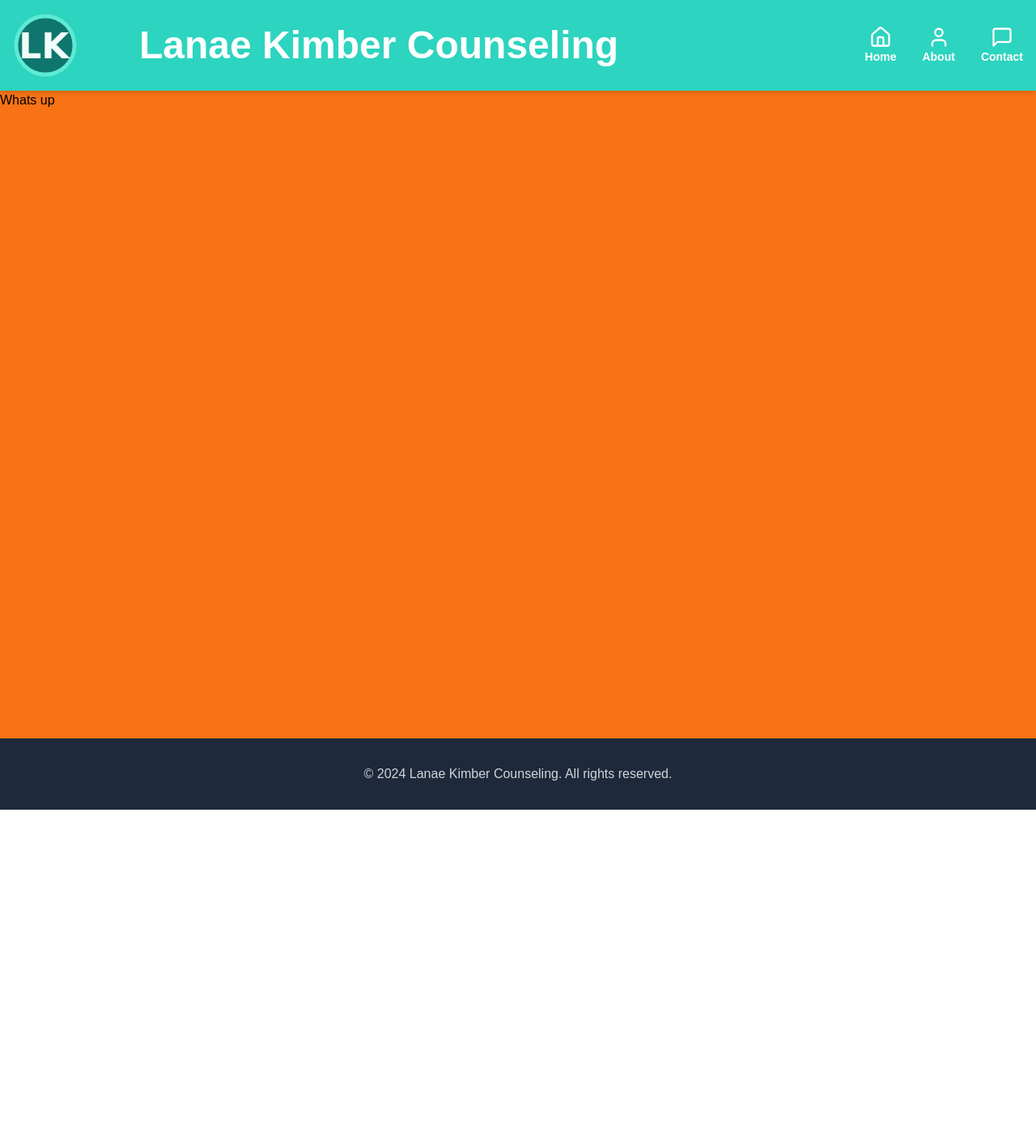
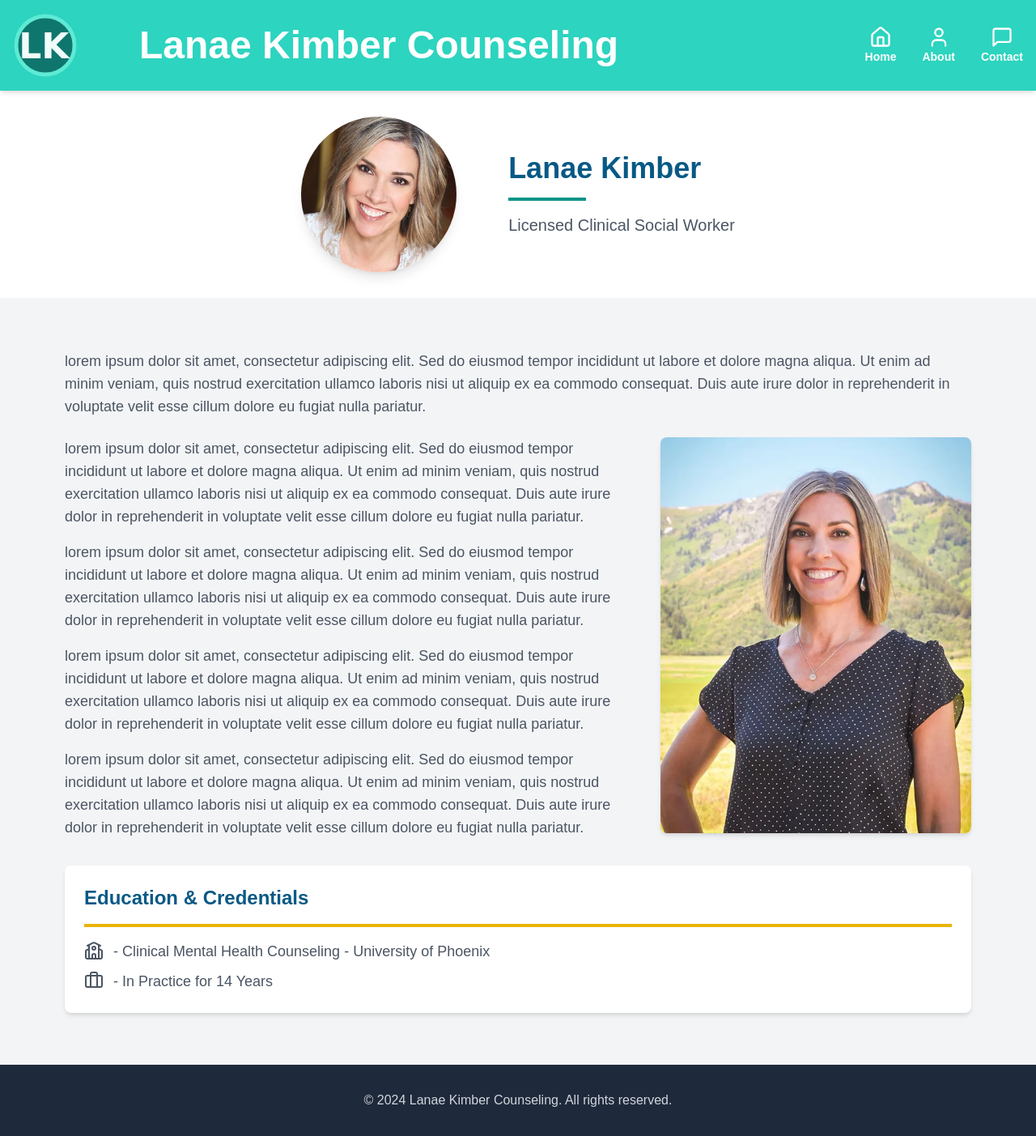
Before and after one commit to landonkimber/lanae-kimber-counseling, a React (Vite) app in the folder client/: page /about in a window 1280 px wide. Shown: the whole page at 81% size. Before the commit the page ends 1000 px from the top, so only its background shows below. Built offline with nearby package versions, Linux system fonts and the light colour scheme.

Commit message:
added about page. Made tweaks to navbar, and homepage

```diff
--- a/client/src/components/ExpertiseTile.jsx
+++ b/client/src/components/ExpertiseTile.jsx
@@ -2,7 +2,7 @@ import React from "react";
 
 const ExpertiseTile = () => {
   const TileStyle =
-    "bg-white font-bold text-gray-600 text-center border border-gray-50 rounded-lg py-3 m-2 transition duration-300 ease-in-out hover:scale-110 hover:bg-teal-600 hover:text-white select-none";
+    "select-none bg-white font-bold text-gray-600 text-center border border-gray-50 rounded-lg py-3 m-2 transition duration-300 ease-in-out hover:scale-110 hover:bg-teal-600 hover:text-white select-none";
   return (
     <div>
       <div className="grid grid-cols-4  content-center align-bottom">
--- a/client/src/components/NavBar.jsx
+++ b/client/src/components/NavBar.jsx
@@ -11,7 +11,7 @@ const NavBar = () => {
   };
 
   return (
-    <nav className="fixed top-0 w-full flex justify-center content-center bg-teal-400 font-sans h-28 z-10 shadow-md">
+    <nav className="fixed top-0 w-full flex justify-center content-center bg-teal-400 font-sans h-28 z-10 shadow-md select-none ">
       <div className="absolute z-30 container mx-auto px-4 h-full bg-teal-400 ">
         <div className=" flex items-center justify-between h-full bg-teal-400 z-30 relative">
           {/* Logo and Title */}
--- a/client/src/pages/About.jsx
+++ b/client/src/pages/About.jsx
@@ -1,9 +1,99 @@
 import React from "react";
+import lanaeImage from "/lanae.jpg";
+import lanaeHeadshot from "/lanae-headshot.jpg";
+
+import { Briefcase, School } from "lucide-react";
 
 const About = () => {
   return (
-    <div className="min-h-screen bg-orange-500">
-      <div>Whats up</div>
+    <div className="min-h-screen bg-gray-100">
+      {/* Hero Section */}
+      <div className="select-none flex items-center justify-center gap-8 max-w-full mx-auto pt-8 pb-8 px-4 bg-white">
+        <img
+          src={lanaeHeadshot}
+          alt="Lanae Kimber Headshot"
+          className="w-48 h-48 mr-4 rounded-full object-cover shadow-lg"
+        />
+        <div className="ml-4">
+          <h1 className="text-4xl font-bold text-sky-800 mb-4">Lanae Kimber</h1>
+          <div className="h-1 w-24 bg-teal-600 mb-4"></div>
+          <p className="text-xl text-gray-600">
+            Licensed Clinical Social Worker
+          </p>
+        </div>
+      </div>
+      <div className="max-w-6xl mx-auto py-16 px-4">
+        <div className="space-y-6 text-lg text-gray-600">
+          <p>
+            lorem ipsum dolor sit amet, consectetur adipiscing elit. Sed do
+            eiusmod tempor incididunt ut labore et dolore magna aliqua. Ut enim
+            ad minim veniam, quis nostrud exercitation ullamco laboris nisi ut
+            aliquip ex ea commodo consequat. Duis aute irure dolor in
+            reprehenderit in voluptate velit esse cillum dolore eu fugiat nulla
+            pariatur.
+          </p>
+
+          <div className="relative flow-root">
+            <img
+              src={lanaeImage}
+              alt="Lanae Kimber"
+              className="float-right ml-8 mb-4 w-96 rounded-lg shadow-md"
+            />
+            <p>
+              lorem ipsum dolor sit amet, consectetur adipiscing elit. Sed do
+              eiusmod tempor incididunt ut labore et dolore magna aliqua. Ut
+              enim ad minim veniam, quis nostrud exercitation ullamco laboris
+              nisi ut aliquip ex ea commodo consequat. Duis aute irure dolor in
+              reprehenderit in voluptate velit esse cillum dolore eu fugiat
+              nulla pariatur.
+            </p>
+
+            <p className="mt-4">
+              lorem ipsum dolor sit amet, consectetur adipiscing elit. Sed do
+              eiusmod tempor incididunt ut labore et dolore magna aliqua. Ut
+              enim ad minim veniam, quis nostrud exercitation ullamco laboris
+              nisi ut aliquip ex ea commodo consequat. Duis aute irure dolor in
+              reprehenderit in voluptate velit esse cillum dolore eu fugiat
+              nulla pariatur.
+            </p>
+
+            <p className="mt-4">
+              lorem ipsum dolor sit amet, consectetur adipiscing elit. Sed do
+              eiusmod tempor incididunt ut labore et dolore magna aliqua. Ut
+              enim ad minim veniam, quis nostrud exercitation ullamco laboris
+              nisi ut aliquip ex ea commodo consequat. Duis aute irure dolor in
+              reprehenderit in voluptate velit esse cillum dolore eu fugiat
+              nulla pariatur.
+            </p>
+
+            <p className="mt-4">
+              lorem ipsum dolor sit amet, consectetur adipiscing elit. Sed do
+              eiusmod tempor incididunt ut labore et dolore magna aliqua. Ut
+              enim ad minim veniam, quis nostrud exercitation ullamco laboris
+              nisi ut aliquip ex ea commodo consequat. Duis aute irure dolor in
+              reprehenderit in voluptate velit esse cillum dolore eu fugiat
+              nulla pariatur.
+            </p>
+          </div>
+
+          <div className="bg-white p-6 rounded-lg shadow-md mt-8">
+            <h2 className="text-2xl font-bold text-sky-800 mb-4">
+              Education & Credentials
+            </h2>
+            <div className="h-1 w-full bg-yellow-500 mb-4"></div>
+            <ul className="list-none list-inside space-y-2">
+              <li>
+                <School className="inline mr-3 mb-1" />- Clinical Mental Health
+                Counseling - University of Phoenix
+              </li>
+              <li>
+                <Briefcase className="inline mr-3 mb-1" />- In Practice for 14
+                Years
+              </li>
+            </ul>
+          </div>
+        </div>
+      </div>
     </div>
   );
 };
--- a/client/src/pages/Home.jsx
+++ b/client/src/pages/Home.jsx
@@ -4,7 +4,7 @@ import { Calendar, Computer, Laptop, MessageCircle, Phone } from "lucide-react";
 import ExpertiseTile from "/src/components/ExpertiseTile";
 import ExpertiseTileMobile from "/src/components/ExpertiseTileMobile";
 
-import lanaeImage from "/lanae.jpg";
+import lanaeImage from "/lanae-headshot.jpg";
 import movingImage from "/moving.jpg";
 import lgbtqImage from "/lgbtq.jpg";
 import womanImage from "/woman.jpg";
@@ -172,7 +172,7 @@ const Home = () => {
       <div className="max-w-6xl mx-auto text-center p-12 ">
         <Link
           to="/contact"
-          className="bg-teal-600 font-bold w-84 h-12 hover:bg-teal-700 text-white px-6 py-2 rounded-md select-none"
+          className="bg-teal-600 font-bold w-84 h-20 hover:bg-teal-700 text-white px-6 py-2 rounded-md select-none"
         >
           Schedule Consultation Today!
         </Link>
```
Also changed, not shown: client/public/lanae-headshot.jpg (renamed from client/src/assets/lanae-headshot.jpg).
